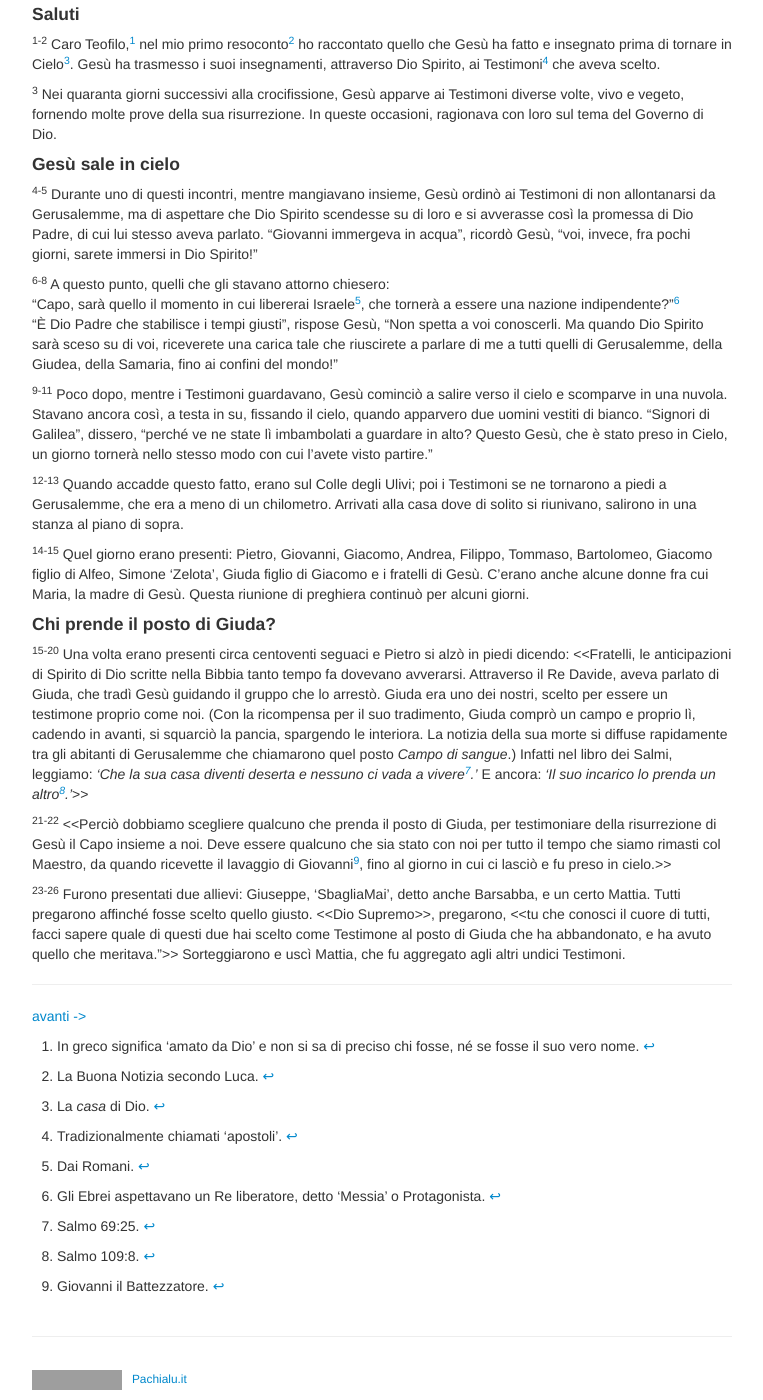
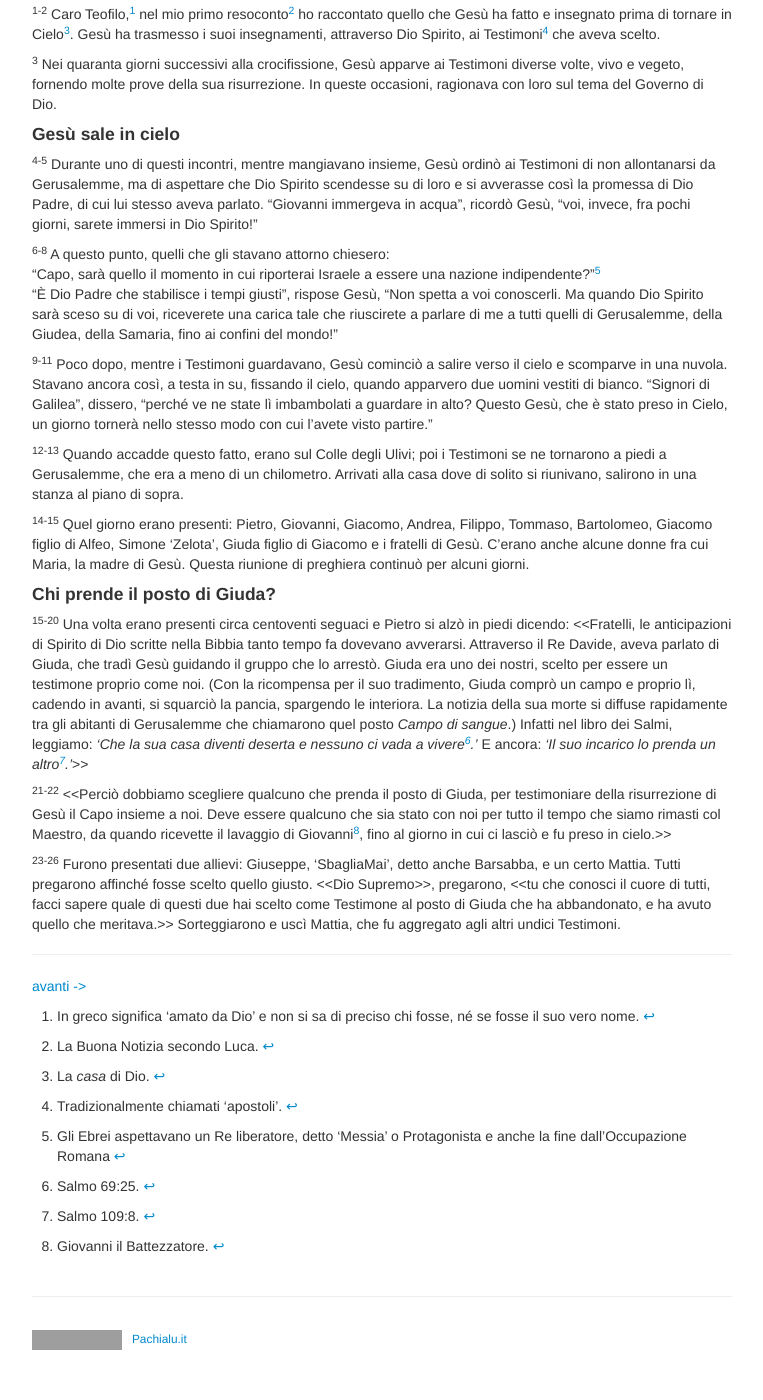
Before and after one commit to pachialu/sdt_pages, a Jekyll site: the page built from pages/st01.md, in a window 1280 px wide and 1400 px high, scrolled down 210 px. Shown: the whole window, without its empty margins (258-1021 px from the left). Built offline with Jekyll 4.4.1, drawn with Linux system fonts in a browser that asks for light colours; after the commit the page ends 1570 px from its top, so only the background shows below that; grey boxes are pictures that could not be loaded.

Commit message:
prova primo cap rev 2026
prova caricamento cap 1 rev 2026, da PC diverso. Avrò replicato tutti i passaggi?

```diff
--- a/pages/st01.md
+++ b/pages/st01.md
@@ -6,7 +6,6 @@ title: 1
 
 ------------------------------------------------------------------------
 
-#### Saluti
 <sup>1-2</sup> Caro Teofilo,[^1] nel mio primo resoconto[^2] ho
 raccontato quello che Gesù ha fatto e insegnato prima di tornare in
 Cielo[^3]. Gesù ha trasmesso i suoi insegnamenti, attraverso Dio
@@ -22,25 +21,24 @@ del Governo di Dio.
 <sup>4-5</sup> Durante uno di questi incontri, mentre mangiavano
 insieme, Gesù ordinò ai Testimoni di non allontanarsi da Gerusalemme, ma
 di aspettare che Dio Spirito scendesse su di loro e si avverasse così la
-promessa di Dio Padre, di cui lui stesso aveva parlato. "Giovanni
-immergeva in acqua", ricordò Gesù, "voi, invece, fra pochi giorni,
-sarete immersi in Dio Spirito!"
+promessa di Dio Padre, di cui lui stesso aveva parlato. “Giovanni
+immergeva in acqua”, ricordò Gesù, “voi, invece, fra pochi giorni,
+sarete immersi in Dio Spirito!”
 
-<sup>6-8</sup> A questo punto, quelli che gli stavano attorno
-chiesero:
-"Capo, sarà quello il momento in cui libererai Israele[^5], che tornerà
-a essere una nazione indipendente?"[^6]
-"È Dio Padre che stabilisce i tempi giusti", rispose Gesù, "Non spetta a
+<sup>6-8</sup> A questo punto, quelli che gli stavano attorno chiesero:\
+“Capo, sarà quello il momento in cui riporterai Israele a essere una
+nazione indipendente?”[^5]\
+“È Dio Padre che stabilisce i tempi giusti”, rispose Gesù, “Non spetta a
 voi conoscerli. Ma quando Dio Spirito sarà sceso su di voi, riceverete
 una carica tale che riuscirete a parlare di me a tutti quelli di
-Gerusalemme, della Giudea, della Samaria, fino ai confini del mondo!"
+Gerusalemme, della Giudea, della Samaria, fino ai confini del mondo!”
 
 <sup>9-11</sup> Poco dopo, mentre i Testimoni guardavano, Gesù cominciò
 a salire verso il cielo e scomparve in una nuvola. Stavano ancora così,
 a testa in su, fissando il cielo, quando apparvero due uomini vestiti di
-bianco. "Signori di Galilea", dissero, "perché ve ne state lì
+bianco. “Signori di Galilea”, dissero, “perché ve ne state lì
 imbambolati a guardare in alto? Questo Gesù, che è stato preso in Cielo,
-un giorno tornerà nello stesso modo con cui l'avete visto partire."
+un giorno tornerà nello stesso modo con cui l’avete visto partire.”
 
 <sup>12-13</sup> Quando accadde questo fatto, erano sul Colle degli
 Ulivi; poi i Testimoni se ne tornarono a piedi a Gerusalemme, che era a
@@ -49,7 +47,7 @@ salirono in una stanza al piano di sopra.
 
 <sup>14-15</sup> Quel giorno erano presenti: Pietro, Giovanni, Giacomo,
 Andrea, Filippo, Tommaso, Bartolomeo, Giacomo figlio di Alfeo, Simone
-'Zelota', Giuda figlio di Giacomo e i fratelli di Gesù. C'erano anche
+‘Zelota’, Giuda figlio di Giacomo e i fratelli di Gesù. C’erano anche
 alcune donne fra cui Maria, la madre di Gesù. Questa riunione di
 preghiera continuò per alcuni giorni.
 
@@ -64,43 +62,41 @@ testimone proprio come noi. (Con la ricompensa per il suo tradimento,
 Giuda comprò un campo e proprio lì, cadendo in avanti, si squarciò la
 pancia, spargendo le interiora. La notizia della sua morte si diffuse
 rapidamente tra gli abitanti di Gerusalemme che chiamarono quel posto
-*Campo di sangue*.) Infatti nel libro dei Salmi, leggiamo: *'Che la sua
-casa diventi deserta e nessuno ci vada a vivere[^7].'* E ancora: *'Il
-suo incarico lo prenda un altro[^8].'*\>\>
+*Campo di sangue*.) Infatti nel libro dei Salmi, leggiamo: *‘Che la sua
+casa diventi deserta e nessuno ci vada a vivere[^6].’* E ancora: *‘Il
+suo incarico lo prenda un altro[^7].’*\>\>
 
 <sup>21-22</sup> \<\<Perciò dobbiamo scegliere qualcuno che prenda il
 posto di Giuda, per testimoniare della risurrezione di Gesù il Capo
 insieme a noi. Deve essere qualcuno che sia stato con noi per tutto il
 tempo che siamo rimasti col Maestro, da quando ricevette il lavaggio di
-Giovanni[^9], fino al giorno in cui ci lasciò e fu preso in cielo.\>\>
+Giovanni[^8], fino al giorno in cui ci lasciò e fu preso in cielo.\>\>
 
-<sup>23-26</sup> Furono presentati due allievi: Giuseppe, 'SbagliaMai',
+<sup>23-26</sup> Furono presentati due allievi: Giuseppe, ‘SbagliaMai’,
 detto anche Barsabba, e un certo Mattia. Tutti pregarono affinché fosse
 scelto quello giusto. \<\<Dio Supremo\>\>, pregarono, \<\<tu che conosci
 il cuore di tutti, facci sapere quale di questi due hai scelto come
 Testimone al posto di Giuda che ha abbandonato, e ha avuto quello che
-meritava."\>\> Sorteggiarono e uscì Mattia, che fu aggregato agli altri
+meritava.\>\> Sorteggiarono e uscì Mattia, che fu aggregato agli altri
 undici Testimoni.
 
-[^1]: In greco significa 'amato da Dio' e non si sa di preciso chi
+[^1]: In greco significa ‘amato da Dio’ e non si sa di preciso chi
     fosse, né se fosse il suo vero nome.
 
 [^2]: La Buona Notizia secondo Luca.
 
 [^3]: La *casa* di Dio.
 
-[^4]: Tradizionalmente chiamati 'apostoli'.
+[^4]: Tradizionalmente chiamati ‘apostoli’.
 
-[^5]: Dai Romani.
+[^5]: Gli Ebrei aspettavano un Re liberatore, detto ‘Messia’ o
+    Protagonista e anche la fine dall’Occupazione Romana
 
-[^6]: Gli Ebrei aspettavano un Re liberatore, detto 'Messia' o Protagonista.
+[^6]: Salmo 69:25.
 
-[^7]: Salmo 69:25.
+[^7]: Salmo 109:8.
 
-[^8]: Salmo 109:8.
-
-[^9]: Giovanni il Battezzatore.
-
+[^8]: Giovanni il Battezzatore.
 
 ------------------------------------------------------------------------
 
```
Also changed, not shown: index.md (+1 -1 lines).
